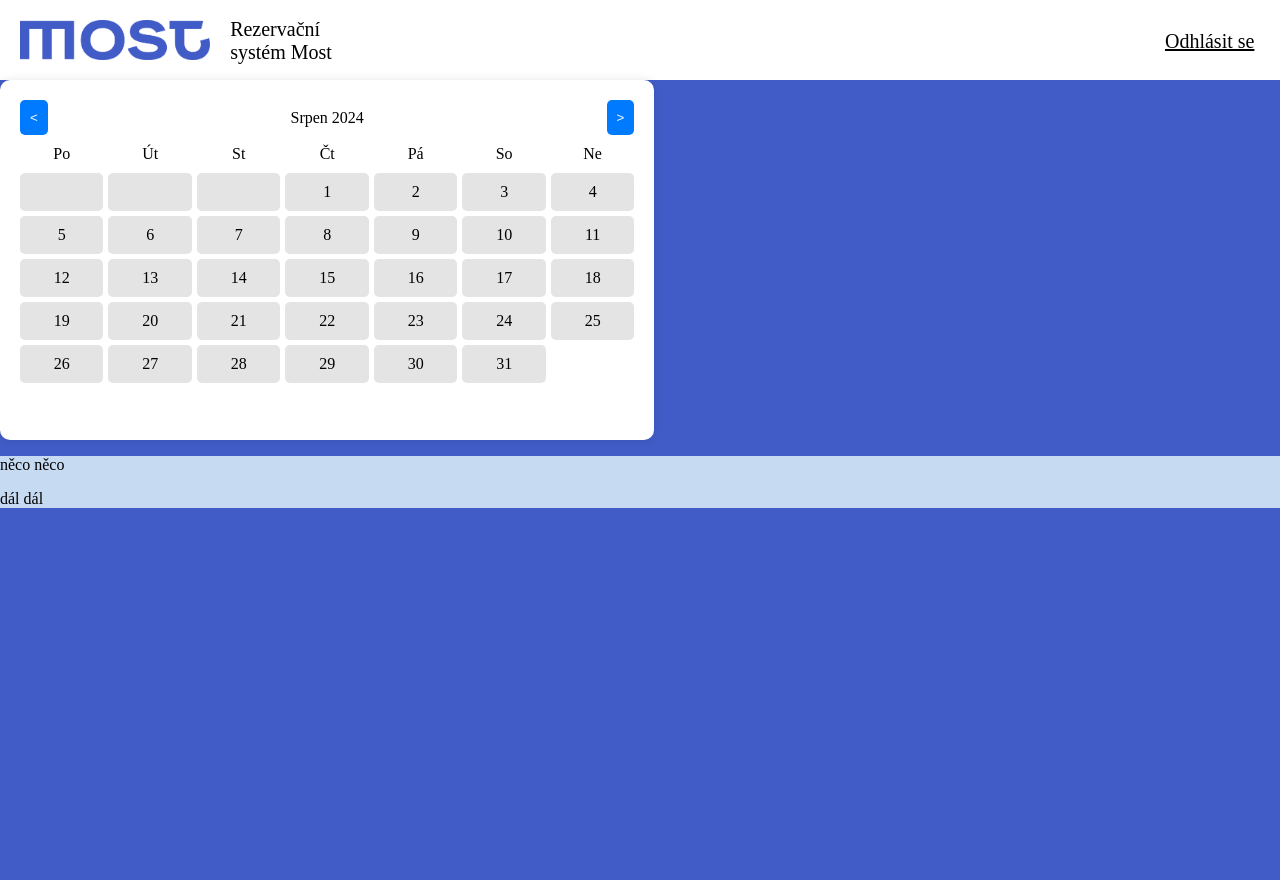
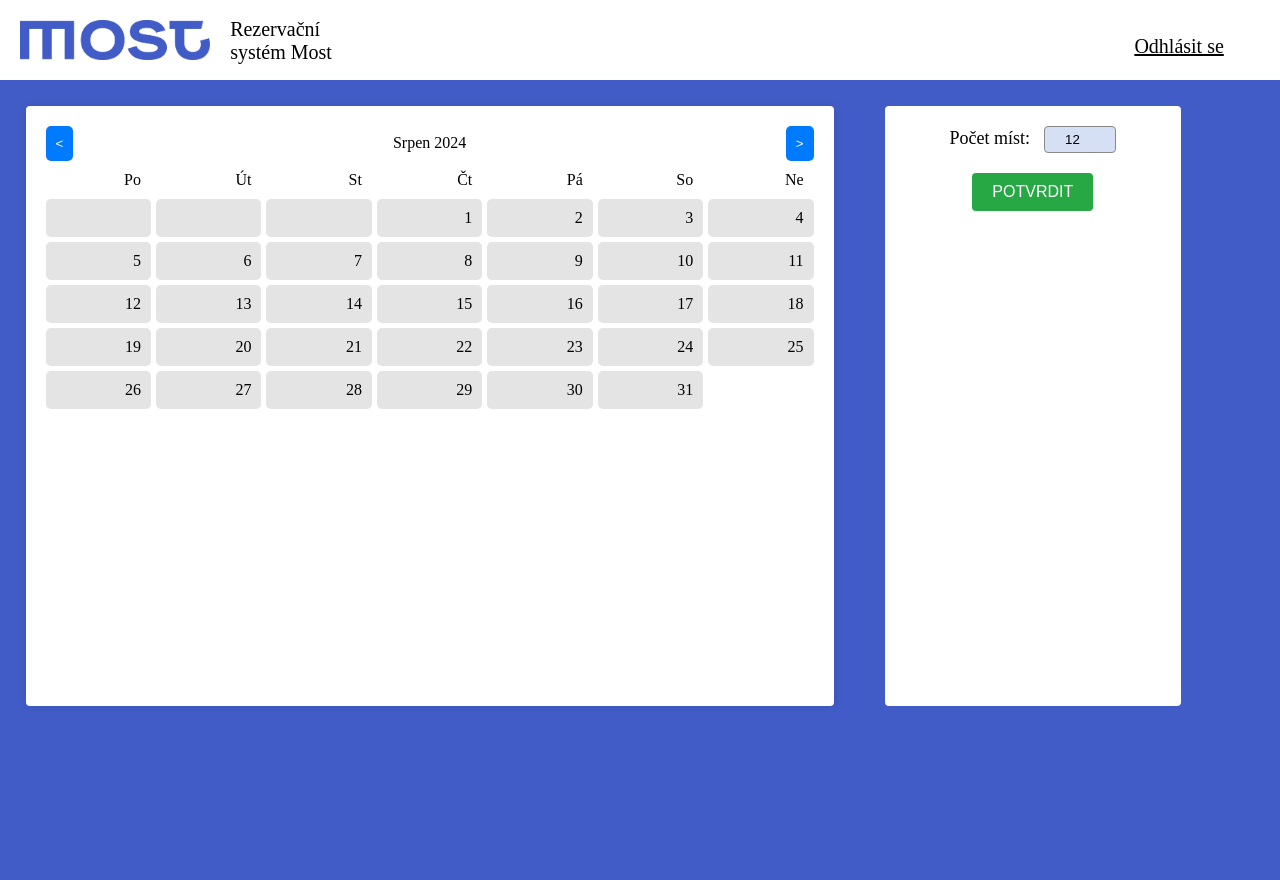
Before and after one commit to Yorrii/Rezervacni-system, a Flask app: page /calendar in a window 1280 px wide. Before the commit the page ends 508 px from the top, so only its background shows below. Run offline with Flask 3, Linux system fonts and the light colour scheme; a user stored in the database is signed in.

Commit message:
css a html
...

```diff
--- a/Code/static/styles.css
+++ b/Code/static/styles.css
@@ -266,9 +266,10 @@
     .navbar .logout {
         font-family: 'Work Sans';
         font-size: 20px;
+        padding: 5px;
         color: #000000;
         margin-top: 30px;
-        margin-right: 2%;
+        margin-right: 4%;
         text-decoration: underline;
         margin-left: auto;
     }
@@ -345,19 +346,61 @@
 }
 
 .calendar_main {
-    display: inline;
+    display: flex;
+
 }
 
 .calendar_menu {
-    background-color: #C6DAF2;
+    background-color: #fff;
+    padding: 20px;
+    margin: 2%;
+    border-radius: 4px;
+    height: 70%;
+    width: 20%;
+    text-align: center;
+    vertical-align: middle;
+}
+
+.input-group {
+    margin-bottom: 20px;
+}
+
+.input-group label {
+    font-size: 18px;
+    font-family: 'Work Sans';
+    margin-right: 10px;
+}
+
+.input-group input[type="number"] {
+    width: 60px;
+    padding: 5px;
+    border-radius: 4px;
+    border: 1px solid #888;
+    text-align: center;
+    background-color: #d6e0f5;
+}
+
+.confirm-btn {
+    background-color: #28a745;
+    color: white;
+    padding: 10px 20px;
+    border: none;
+    border-radius: 4px;
+    cursor: pointer;
+    font-size: 16px;
+}
+
+.confirm-btn:hover {
+    background-color: #218838;
 }
 
 .calendar {
-    width: 48%;
-    height: 40%;
+    width: 60%;
+    height: 70%;
     background-color: #fff;
     padding: 20px;
-    border-radius: 10px;
+    margin: 2%;
+    border-radius: 4px;
     box-shadow: 0 0 10px rgba(0, 0, 0, 0.1);
 }
 
@@ -374,7 +417,8 @@
 }
 
 .weekdays div, .days div {
-    text-align: center;
+    text-align: right;
+    vertical-align: text-top;
     padding: 10px;
 }
 
--- a/Code/templates/main_page.html
+++ b/Code/templates/main_page.html
@@ -27,11 +27,18 @@
                 <div>So</div>
                 <div>Ne</div>
             </div>
-            <div id="days" class="days"></div>
+            <div id="days" class="days">
+
             </div>
+        </div>
         <div class="calendar_menu">
-                <p>něco něco</p>
-                <p>dál dál</p>
+            <form>
+                <div class="input-group">
+                    <label for="pocet_mist">Počet míst:</label>
+                    <input type="number" id="pocet_mist" name="pocet_mist" value="12">
+                </div>
+                <button type="submit" class="confirm-btn">POTVRDIT</button>
+            </form>
         </div>
     </main>
     <script src="{{ url_for('static', filename='script_calendar.js') }}"></script>
```
